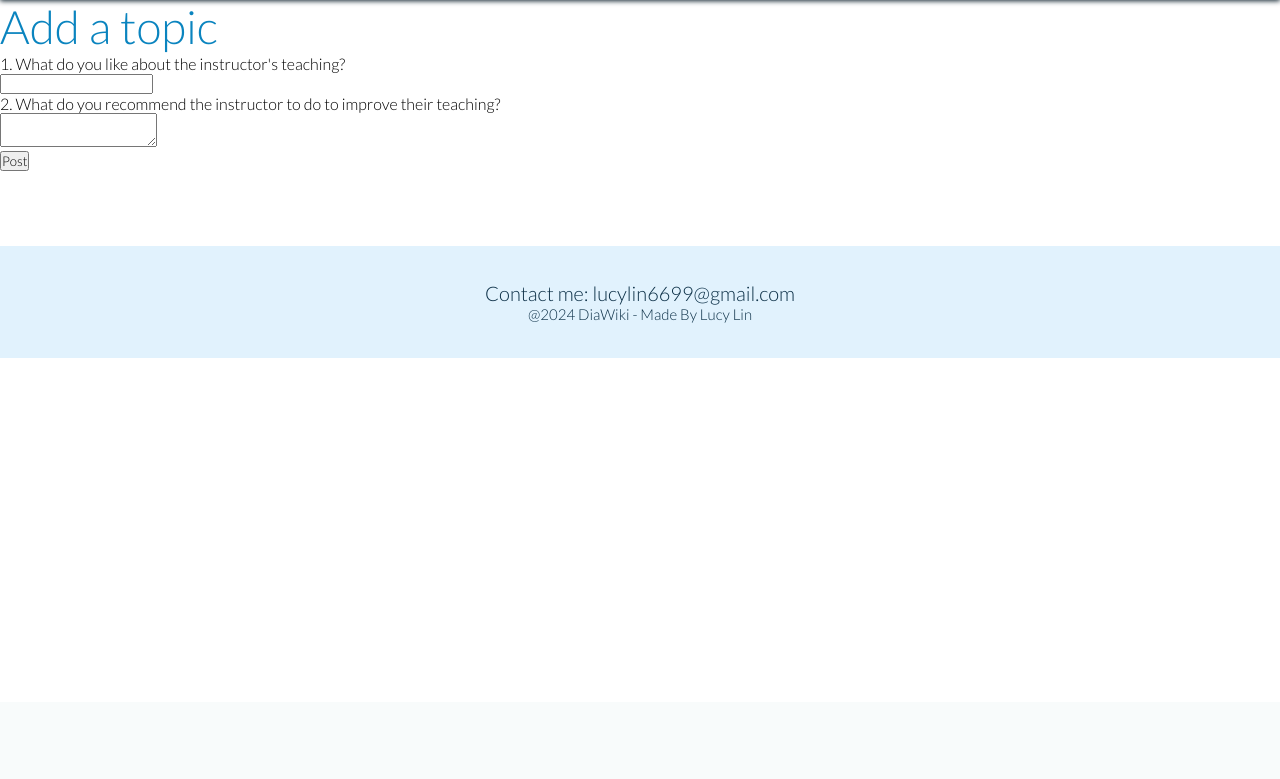
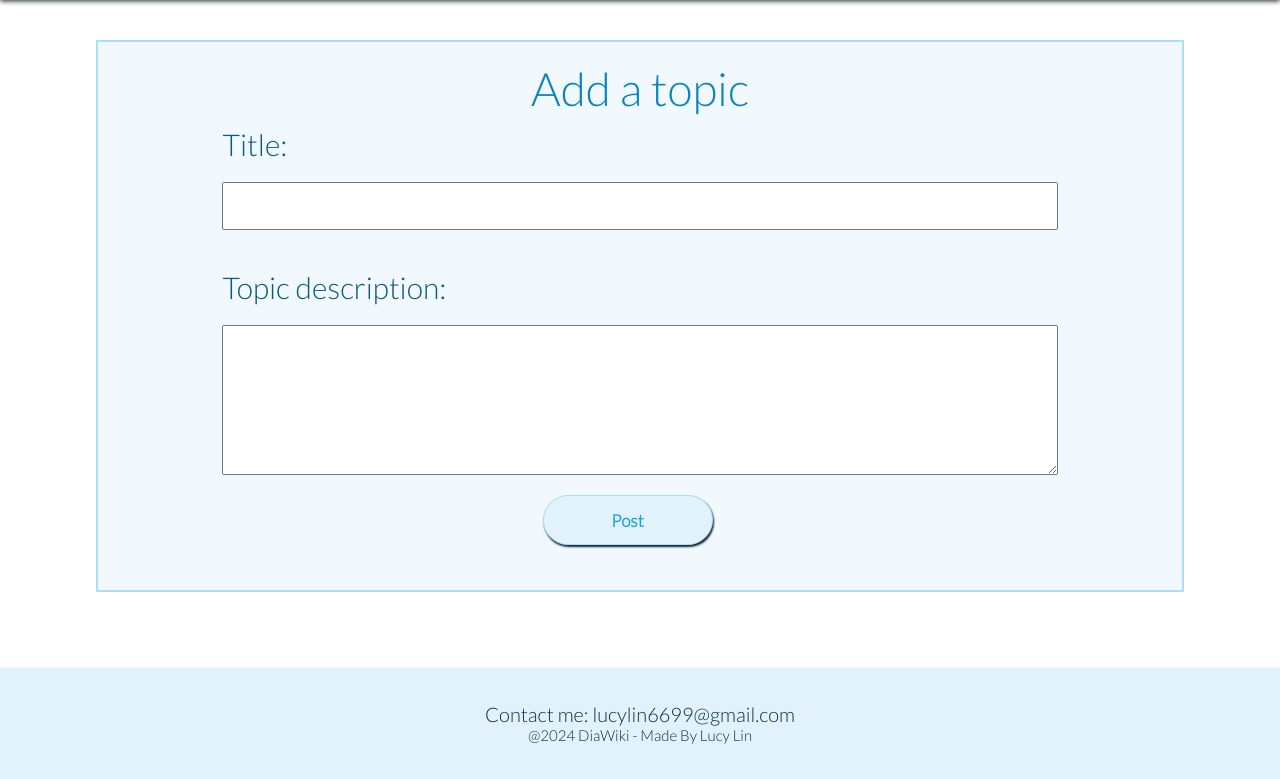
Before and after one commit to Lacunia/DiaWiki-website, a Flask app: page /add_topic in a window 1280 px wide. Shown: the part 98-877 px from the top of the page. Before the commit the page ends 456 px from the top, so only its background shows below. Run offline with Flask 3, Linux system fonts and the light colour scheme; the visitor is signed in with stand-in values (Sample User, id 1); some libraries are stand-ins or nearby versions.

Commit message:
updated UI for "add-post" page and "topic" page

```diff
--- a/app.py
+++ b/app.py
@@ -127,9 +127,8 @@ def topic(id):
         if request.method == "POST":
             comment = Comment(
                 text=request.form["text"],
-                topicId=request.form["topicId"],
+                topicId=id,
                 username=session.get('user'),
-                date=datetime.now(),
             )
             db.session.add(comment)
             db.session.commit()
--- a/static/css/topic.css
+++ b/static/css/topic.css
@@ -0,0 +1,68 @@
+.topic-box {
+    display: flex;
+    justify-content: center;
+    align-items: center;
+    width: 100%;
+}
+
+.topic-box > div {
+    border: 2px solid #ABDEF9;
+    width: 85%;
+    padding: 20px;
+    margin: 40px 0 0 0;
+}
+
+.topic-box > div i {
+    margin-top: 20px;
+}
+
+#add-form {
+    display: flex;
+    flex-direction: column;
+    justify-content: center;
+    align-items: center;
+}
+
+#add-form div {
+    width: 80%;
+    display: flex;
+    flex-direction: column;
+}
+
+label {
+    margin: 10px 0;
+}
+
+input, textarea, select {
+    margin: 10px 0;
+    padding: 10px;
+    font-size: 20px;
+}
+
+textarea {
+    height: 150px;
+}
+
+#blue-background {
+    background-color: #F1F9FE;
+}
+
+#center-text {
+    text-align: center;
+}
+
+#comment-form {
+    display: flex;
+    flex-direction: column;
+    justify-content: left;
+    align-items: left;
+}
+
+#comment-form textarea {
+    width: 100%;
+}
+
+.signup-btn {
+    margin-left: 0;
+    margin-top: 10px;
+}
--- a/templates/add_topic.html
+++ b/templates/add_topic.html
@@ -4,22 +4,26 @@
 
 {% block additional_css %}
     <!-- Link to child-specific CSS file -->
-    <link rel="stylesheet" href="{{ url_for('static', filename='css/forum.css') }}">
+    <link rel="stylesheet" href="{{ url_for('static', filename='css/topic.css') }}">
 {% endblock %}
 
 {% block content %}
-<section>
-    <h2>Add a topic</h2>
-    <form action="/add_topic" method="post">
-        <label for="title">1. What do you like about the instructor's teaching?</label> <br>
-        <input id="title" name="title">
-        <br>
+<section class="topic-box">
+    <div id="blue-background">
+        <h2 id="center-text">Add a topic</h2>
+        <form action="/add_topic" method="post" id="add-form">
+            <div>
+                <label for="title"><h3>Title:</h3></label>
+                <input id="title" name="title">
+            </div>
+            <br>
+            <div>
+                <label for="description"><h3>Topic description:</h3></label>
+                <textarea id="description" name="description"></textarea>
+            </div>
 
-        <label for="description">2. What do you recommend the instructor to do to improve their teaching?</label> <br>
-        <textarea id="description" name="description"></textarea>
-        <br>
-
-        <button type="submit" id="post">Post</button>
-    </form>
+            <button type="submit" id="post" class="signup-btn">Post</button>
+        </form>
+    </div>
 </section>
 {% endblock %}
--- a/templates/forum.html
+++ b/templates/forum.html
@@ -32,7 +32,7 @@
     {% for topic in topics %}
     <div class="post">
         <div>
-            <a href="/topic/{{topic.id}}">
+            <a href="/topic/{{ topic.id }}">
                 <h4>{{ topic.title }}</h4>
             </a>
             <h5>{{ topic.username }}</h5>
```
Also changed, not shown: templates/topic.html (+16 -12 lines).
